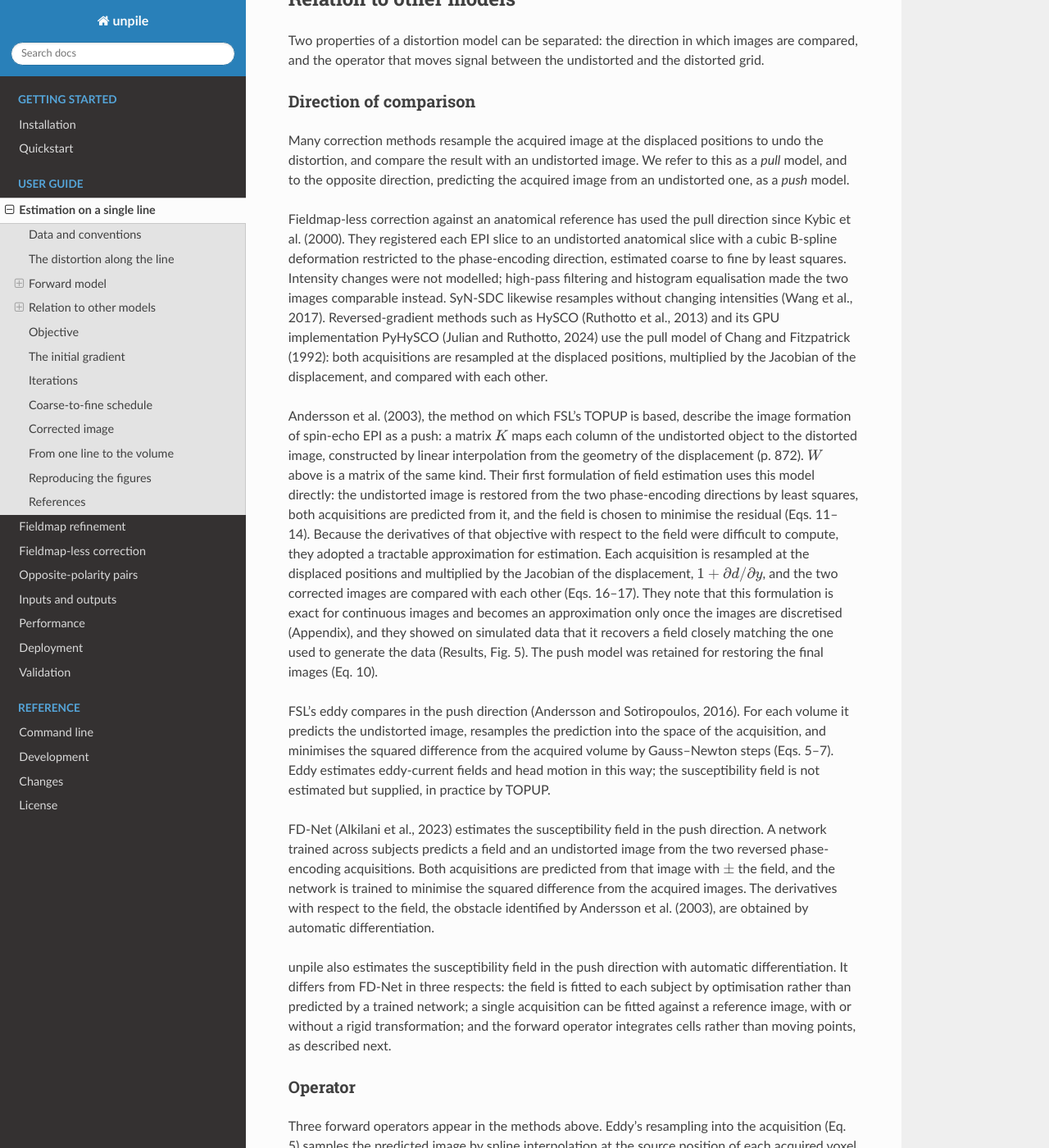
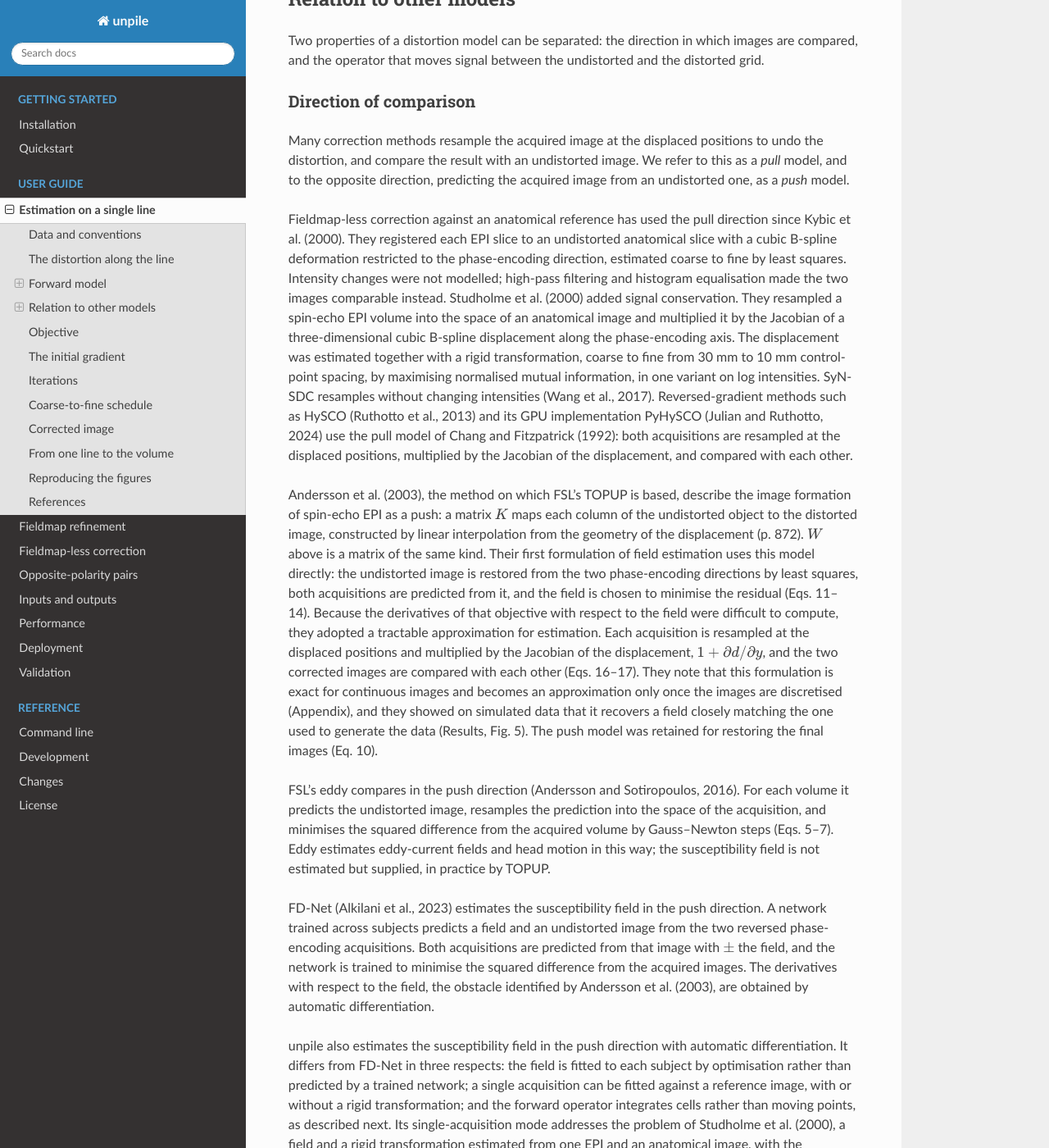
Before and after one commit to PennLINC/unpile-rs, a Sphinx documentation site: the page built from docs/user/how-it-works.md, in a window 1280 px wide and 1400 px high, scrolled down 5208 px. Shown: the whole window at 82% size. Built offline with Sphinx 7.4.7 and the Read the Docs theme 3.1.0, drawn with Linux system fonts in a browser that asks for light colours; some of the changed text lies outside the part shown.

Commit message:
Docs: relate to Studholme et al. 2000 and Munger et al. 2000

````diff
--- a/docs/user/how-it-works.md
+++ b/docs/user/how-it-works.md
@@ -152,8 +152,12 @@
 et al. (2000). They registered each EPI slice to an undistorted anatomical slice with a cubic
 B-spline deformation restricted to the phase-encoding direction, estimated coarse to fine by least
 squares. Intensity changes were not modelled; high-pass filtering and histogram equalisation made
-the two images comparable instead. SyN-SDC likewise resamples without changing intensities (Wang et
-al., 2017). Reversed-gradient methods such as HySCO (Ruthotto et al., 2013) and its GPU
+the two images comparable instead. Studholme et al. (2000) added signal conservation. They resampled
+a spin-echo EPI volume into the space of an anatomical image and multiplied it by the Jacobian of a
+three-dimensional cubic B-spline displacement along the phase-encoding axis. The displacement was
+estimated together with a rigid transformation, coarse to fine from 30 mm to 10 mm control-point
+spacing, by maximising normalised mutual information, in one variant on log intensities. SyN-SDC
+resamples without changing intensities (Wang et al., 2017). Reversed-gradient methods such as HySCO (Ruthotto et al., 2013) and its GPU
 implementation PyHySCO (Julian and Ruthotto, 2024) use the pull model of Chang and Fitzpatrick
 (1992): both acquisitions are resampled at the displaced positions, multiplied by the Jacobian of
 the displacement, and compared with each other.
@@ -190,7 +194,9 @@
 differentiation. It differs from FD-Net in three respects: the field is fitted to each subject by
 optimisation rather than predicted by a trained network; a single acquisition can be fitted against
 a reference image, with or without a rigid transformation; and the forward operator integrates
-cells rather than moving points, as described next.
+cells rather than moving points, as described next. Its single-acquisition mode addresses the
+problem of Studholme et al. (2000), a field and a rigid transformation estimated from one EPI and an
+anatomical image, with the comparison made in the push direction instead of the pull direction.
 
 ### Operator
 
@@ -367,7 +373,10 @@
 With the field estimated, the corrected image is the image that, pushed forward, best explains the
 acquisition. unpile computes the least-squares solution with a small ridge and first-derivative
 smoothness penalty, using conjugate gradients (`unwarp` in `src/problem.rs`), and writes it to
-`corrected.nii.gz`.
+`corrected.nii.gz`. Restoring the image by solving the forward model, rather than by resampling,
+follows Munger et al. (2000). Given a measured field map, they solved the EPI imaging equation for
+the undistorted image by conjugate gradients, either for each phase-encoding profile or for the
+whole slice. Andersson et al. (2003, Eq. 6) state the same problem with the matrix $K$.
 
 ```{figure} ../_static/line_unwarp.svg
 :alt: Corrected lines from the estimated field: resampled, resampled with the Jacobian, and the least-squares inverse of the push, against the reference.
@@ -457,9 +466,15 @@
   distorted EPI images. *IEEE Transactions on Medical Imaging*, 19(2), 80–93.
 - Liu, D. C., and Nocedal, J. (1989). On the limited memory BFGS method for large scale
   optimization. *Mathematical Programming*, 45, 503–528.
+- Munger, P., Crelier, G. R., Peters, T. M., and Pike, G. B. (2000). An inverse problem approach
+  to the correction of distortion in EPI images. *IEEE Transactions on Medical Imaging*, 19(7),
+  681–689.
 - Ruthotto, L., Mohammadi, S., Heck, C., Modersitzki, J., and Weiskopf, N. (2013). Hyperelastic
   susceptibility artifact correction of DTI in SPM. In *Bildverarbeitung für die Medizin 2013*,
   Springer. doi:10.1007/978-3-642-36480-8_60.
+- Studholme, C., Constable, R. T., and Duncan, J. S. (2000). Accurate alignment of functional EPI
+  data to anatomical MRI using a physics-based distortion model. *IEEE Transactions on Medical
+  Imaging*, 19(11), 1115–1127.
 - Wang, S., Peterson, D. J., Gatenby, J. C., Li, W., Grabowski, T. J., and Madhyastha, T. M.
   (2017). Evaluation of field map and nonlinear registration methods for correction of
   susceptibility artifacts in diffusion MRI. *Frontiers in Neuroinformatics*, 11, 17.
````
